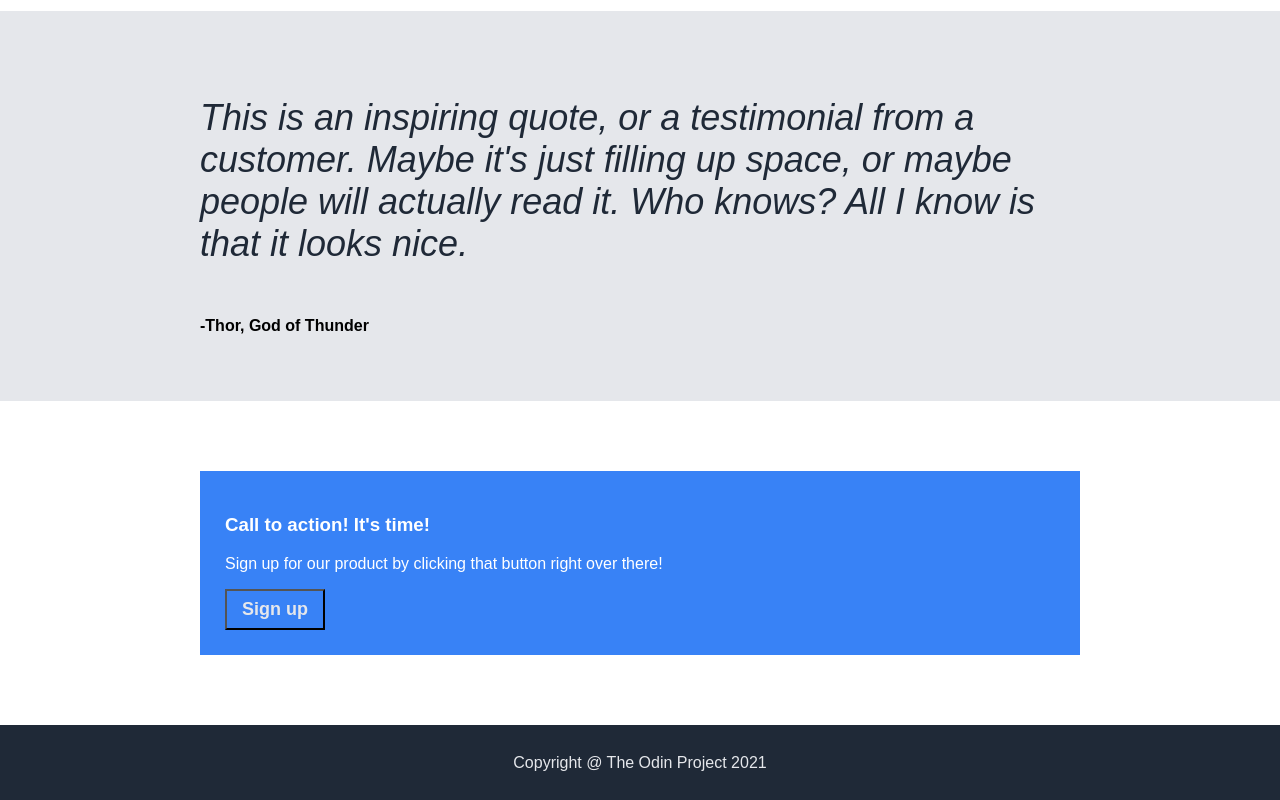
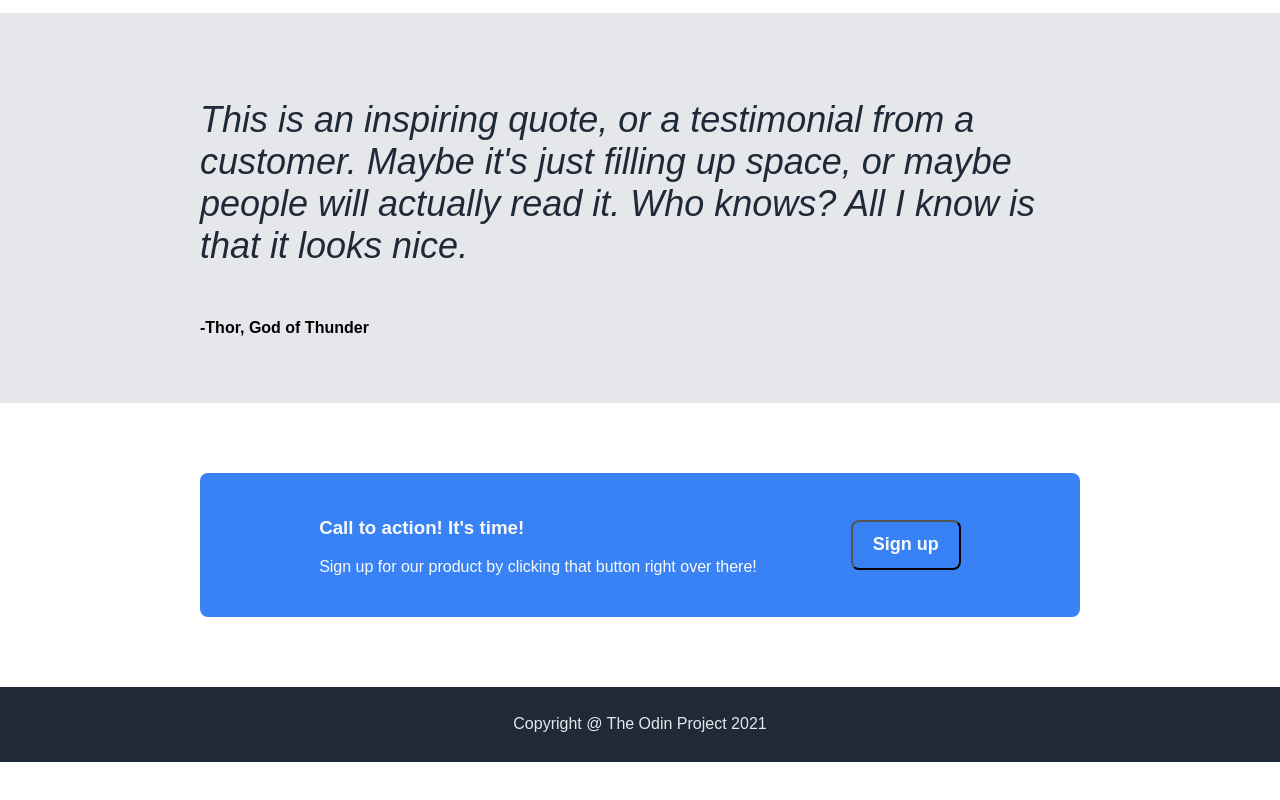
Before and after one commit to andnes97/landing-page, a plain HTML site: page index.html in a window 1280 px wide. Shown: the part 938-1738 px from the top of the page. After the commit the page ends 1700 px from the top, so only its background shows below. Drawn offline with Linux system fonts and the light colour scheme.

Commit message:
Round corners and add flex display to fourth panel

```diff
--- a/style.css
+++ b/style.css
@@ -68,12 +68,16 @@ a {
 }
 
 .sign-up {
-    width: 100px;
+    width: 110px;
+    height: 50px;
+    border-radius: 8px;
     padding: 8px;
-    color: #e5e7eb;
+    color: #f9faf8;
     font-size: 18px;
     font-weight: bold;
     background-color: #3882f6;
+    flex-grow: 0;
+    flex-shrink: 0;
 }
 
 .first-panel .sign-up {
@@ -109,6 +113,7 @@ a {
 .second-panel img {
     width: 250px;
     height: 200px;
+    border-radius: 8px;
 }
 
 .second-panel .card {
@@ -136,8 +141,12 @@ a {
 
 .fourth-panel {
     background: #3882f6;
-    color: white;
+    border-radius: 8px;
+    color: #f9faf8;
     margin-inline: 200px;
     margin-block: 70px;
     padding: 25px;
+    display: flex;
+    justify-content: space-evenly;
+    align-items: center;
 }
```
